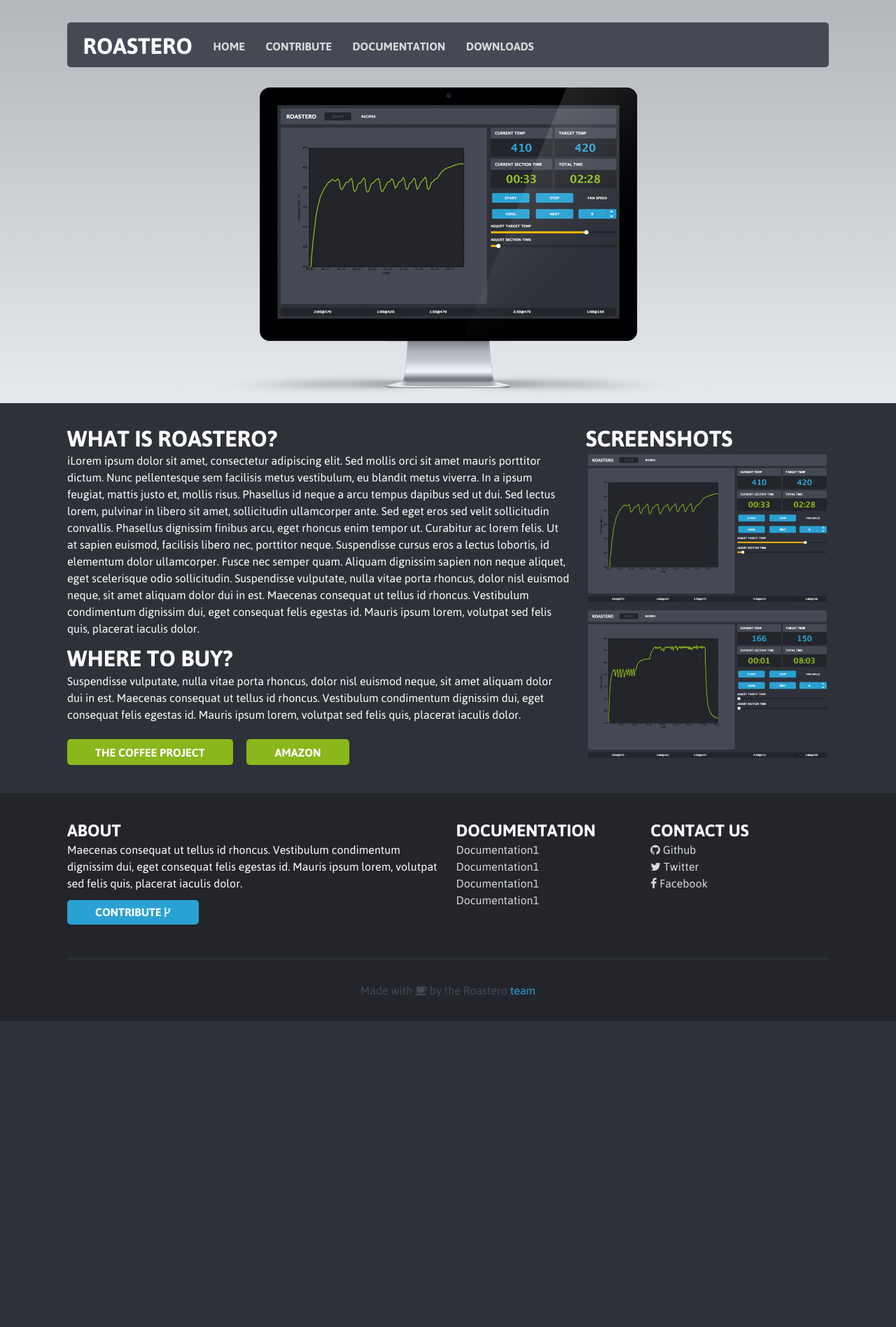
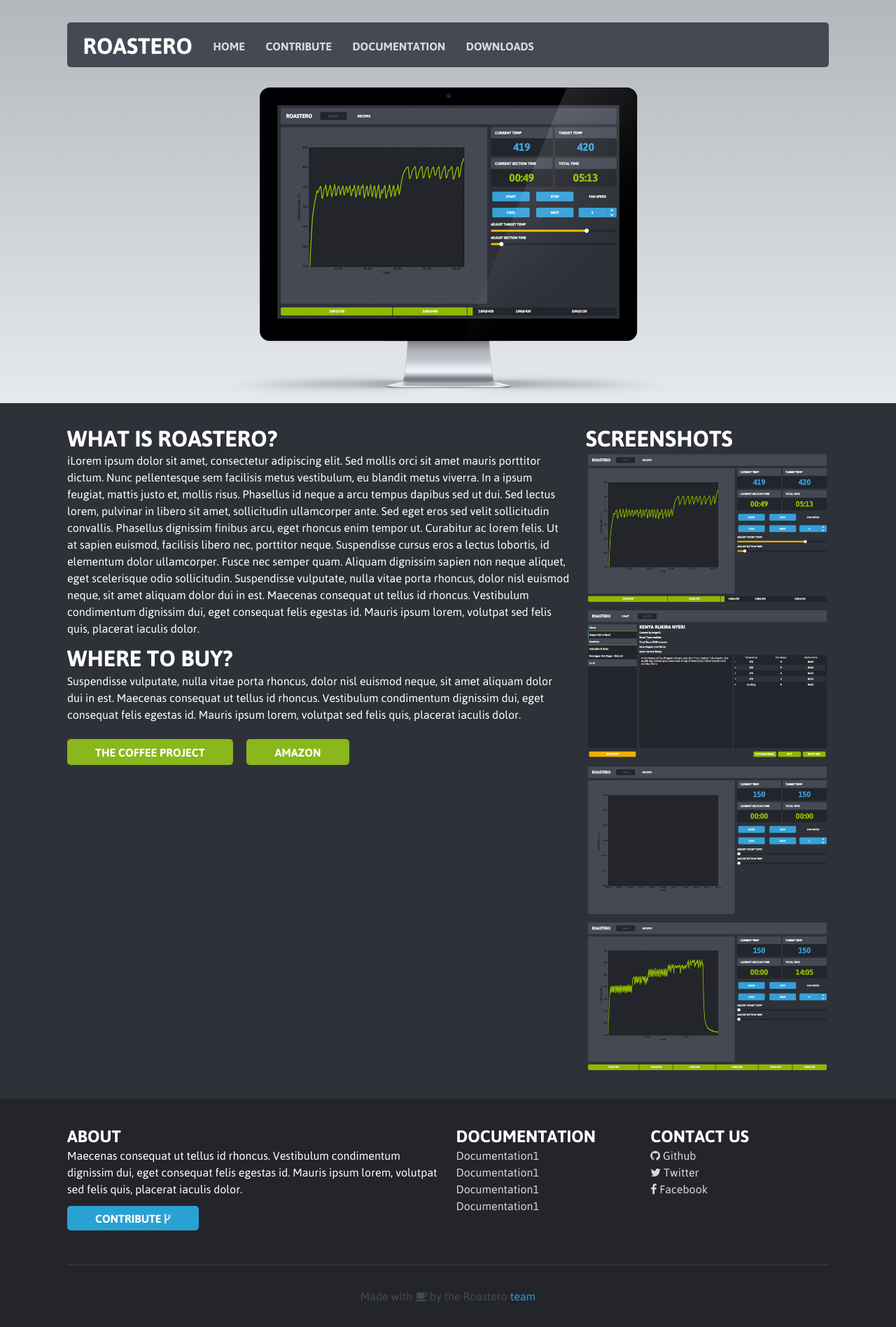
Before and after one commit to Roastero/Roastero-Web, a Jekyll site: the page built from index.html, in a window 1280 px wide. Shown: the whole page at 70% size. Built offline with Jekyll 4.4.1, drawn with Linux system fonts in a browser that asks for light colours; nearby versions of some CDN libraries; before the commit the page ends 1459 px from its top, so only the background shows below that.

Commit message:
Updated images

```diff
--- a/index.html
+++ b/index.html
@@ -49,6 +49,34 @@
                 </div>
             </div>
         </div>
+        <div class="modal">
+            <label for="modal-3">
+                <img src="/images/screenshots/screen03.png">
+            </label>
+            <input class="modal-state" id="modal-3" type="checkbox"/>
+            <div class="modal-fade-screen">
+                <div class="modal-inner">
+                    <div class="modal-close" for="modal-3">Close</div>
+                    <div class="modal-content">
+                        <img src="/images/screenshots/screen03.png">
+                    </div>
+                </div>
+            </div>
+        </div>
+        <div class="modal">
+            <label for="modal-4">
+                <img src="/images/screenshots/screen04.png">
+            </label>
+            <input class="modal-state" id="modal-4" type="checkbox"/>
+            <div class="modal-fade-screen">
+                <div class="modal-inner">
+                    <div class="modal-close" for="modal-4">Close</div>
+                    <div class="modal-content">
+                        <img src="/images/screenshots/screen04.png">
+                    </div>
+                </div>
+            </div>
+        </div>
         <script type"text/javascript" src="/js/modal.js"></script>
     </div>
 </div>
```
Also changed, not shown: images/main-image.png, images/screenshots/screen01.png, images/screenshots/screen02.png, images/screenshots/screen03.png (added), images/screenshots/screen04.png (added).
